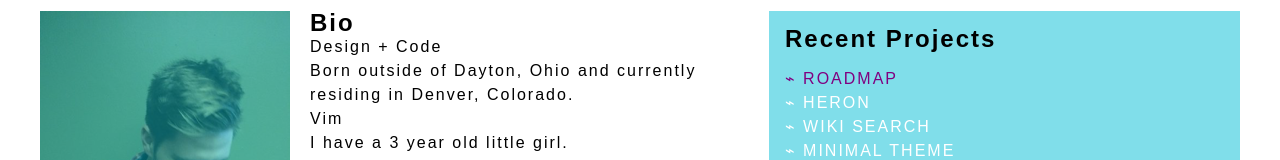
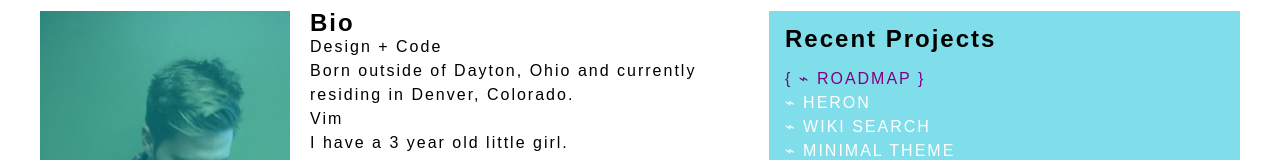
Before and after one commit to pebutler3/another-old-portfolio-site, a React (Create React App) app: page / in a window 1280 px wide. In both pictures the pointer is over the link 841 px from the left and 430 px from the top of the page. Shown: the part 352-512 px from the top of the page. Built offline with nearby package versions, Linux system fonts and the light colour scheme; no server answers.

Commit message:
Added transition to nav // changed styles for proj links

```diff
--- a/src/App.css
+++ b/src/App.css
@@ -122,6 +122,7 @@ nav h2 {
   font-size: 26px;
   cursor: pointer;
   z-index: 999999;
+  transition: all 250ms ease-in-out;
 }
 
 .menuButton.expanded {
@@ -193,6 +194,13 @@ nav > .menu a:hover {
 
 .recent-projects li a:hover {
   color: purple;
+}
+
+.recent-projects li a:hover:before {
+  content: "{ ";
+}
+.recent-projects li a:hover:after {
+  content: " }";
 }
 
 footer {
```
